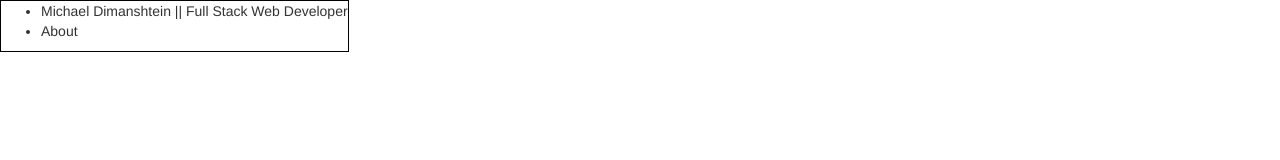
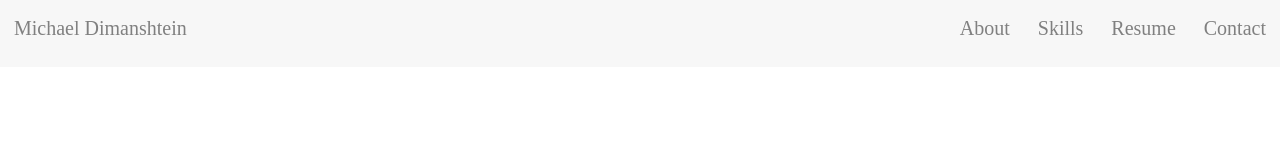
Before and after one commit to michael-dimanshtein/michael-dimanshtein.github.io, a website: page public/index.html in a window 1280 px wide. Drawn offline with nearby package versions, Linux system fonts and the light colour scheme.

Commit message:
new layout

```diff
--- a/public/index.html
+++ b/public/index.html
@@ -7,21 +7,34 @@
 	<meta http-equiv="X-UA-Compatible" content="ie=edge">
 	<title>MichaelDee</title>
 	<!-- Bootstrap cdn -->
-	<link rel="stylesheet" href="https://maxcdn.bootstrapcdn.com/bootstrap/3.3.7/css/bootstrap.min.css" integrity="sha384-BVYiiSIFeK1dGmJRAkycuHAHRg32OmUcww7on3RYdg4Va+PmSTsz/K68vbdEjh4u" crossorigin="anonymous">
+	<link rel="stylesheet" href="https://maxcdn.bootstrapcdn.com/bootstrap/3.3.7/css/bootstrap.min.css" integrity="sha384-BVYiiSIFeK1dGmJRAkycuHAHRg32OmUcww7on3RYdg4Va+PmSTsz/K68vbdEjh4u"
+	 crossorigin="anonymous">
 	<!-- Custom CSS  -->
 	<link rel="stylesheet" type="text/css" href="./style.css" />
 </head>
 
 <body>
-	<header>
-		<ul>
-		<li>Michael Dimanshtein || Full Stack Web Developer</li>
-		<li>About</li>
-		</ul>
-	</header>
+	<!-- <header>
+		<nav>
+			<p class="pleft">Michael Dimanshtein</p>
+			<p class="pright">About</p>
+			<p class="pright">Skills</p>
+			<p class="pright">Resume</p>
+			<p class="pright">Contact</p>
+		</nav>
+		</header> -->
+	<div id="navbar">
+		<p>Michael Dimanshtein</p>
+		<a href="#home">Contact</a>
+		<a href="#news">Resume</a>
+		<a href="#contact">Skills</a>
+		<a href="#contact">About</a>
+	</div>
 
+	<footer></footer>
 	<!-- Bootstrap JS CDN -->
-    <script src="https://maxcdn.bootstrapcdn.com/bootstrap/3.3.7/js/bootstrap.min.js" integrity="sha384-Tc5IQib027qvyjSMfHjOMaLkfuWVxZxUPnCJA7l2mCWNIpG9mGCD8wGNIcPD7Txa" crossorigin="anonymous"></script>
+	<script src="https://maxcdn.bootstrapcdn.com/bootstrap/3.3.7/js/bootstrap.min.js" integrity="sha384-Tc5IQib027qvyjSMfHjOMaLkfuWVxZxUPnCJA7l2mCWNIpG9mGCD8wGNIcPD7Txa"
+	 crossorigin="anonymous"></script>
 
 </body>
 
--- a/public/style.css
+++ b/public/style.css
@@ -1,11 +1,48 @@
 header{
-    border: 1px solid black;
-    float: left;
+    border: 10px solid black;
+    /* float: left; */
+    width: 100%;
 }
 body{
-    /* background:url(photos/IMG_1087.jpg) no-repeat center center fixed;
-    -webkit-background-size: cover;
-    -moz-background-size: cover;
-    -o-background-size: cover;
-    background-size: cover; */
+    font-family: serif;
+    font-size: 20px;
 }
+
+#navbar {
+    overflow: hidden;
+    background-color: #f7f7f7;
+  }
+#navbar p{
+    float: left;
+    display: block;
+    color: gray;
+    text-align: center;
+    padding: 14px;
+    text-decoration: none;
+}
+  /* Navbar links */
+#navbar a {
+    float: right;
+    display: block;
+    color: gray;
+    text-align: center;
+    padding: 14px;
+    text-decoration: none;
+  }
+
+  /* Page content */
+ .content {
+    padding: 16px;
+  }
+
+  /* The sticky class is added to the navbar with JS when it reaches its scroll position */
+  .sticky {
+    position: fixed;
+    top: 0;
+    width: 100%
+  }
+
+  /* Add some top padding to the page content to prevent sudden quick movement (as the navigation bar gets a new position at the top of the page (position:fixed and top:0) */
+  .sticky + .content {
+    padding-top: 60px;
+  }
```
